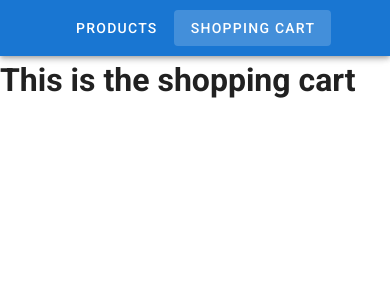
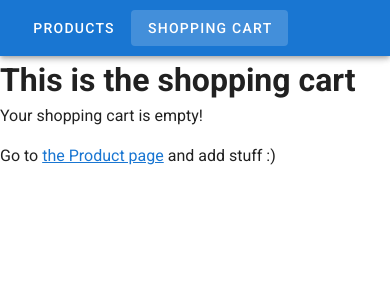
Before and after one commit to Martijndewin/vue-app-martijn-de-win, a Vue app: page /shoppingcart in a window 390 px wide. Shown: the top 300 px of the page. Built offline with nearby package versions, Linux system fonts and the light colour scheme.

Commit message:
feat(): add styling for mobile - add media query to fit mobile screen - add some styling to text - add ui for empty shopping cart

```diff
--- a/src/App.vue
+++ b/src/App.vue
@@ -1,6 +1,7 @@
 <template>
   <v-app>
-    <v-app-bar app color="primary" dark class="d-flex justify-center">
+    <v-app-bar app color="primary" dark>
+      <div class="appBarNavigationContainer">
         <v-btn to="/" text>
           products
         </v-btn>
@@ -8,10 +9,11 @@
         <v-btn to="/shoppingcart" text>
           shopping cart
         </v-btn>
+      </div>
     </v-app-bar>
 
     <v-main>
-      <router-view />
+      <router-view class="router-view" />
     </v-main>
   </v-app>
 </template>
@@ -25,3 +27,30 @@ export default {
   })
 };
 </script>
+<style>
+.content-wrapper {
+  width: 100%;
+  height: 100%;
+  position: absolute;
+  bottom: 0;
+  left: 0;
+  right: 0;
+  top: 0;
+  padding-left: 30px;
+  padding-right: 30px;
+}
+
+.appBarNavigationContainer,
+.router-view {
+  width: 1200px;
+  margin: 20px auto;
+}
+
+@media (max-width: 1264px) {
+  .appBarNavigationContainer,
+  .router-view {
+    width: 100%;
+    margin: 0 auto;
+  }
+}
+</style>
--- a/src/components/ShoppingCartItem.vue
+++ b/src/components/ShoppingCartItem.vue
@@ -1,5 +1,5 @@
 <template>
-  <div>
+  <div class="shoppingCartItem mb-6">
     <v-card>
       <v-app-bar flat>
         <v-toolbar-title>
@@ -27,5 +27,3 @@ export default {
   }
 };
 </script>
-
-<style></style>
--- a/src/views/Home.vue
+++ b/src/views/Home.vue
@@ -1,6 +1,6 @@
 <template>
   <div class="home">
-    <h1>Products</h1>
+    <h1 class="pl-3">Products</h1>
     <ProductBrandCardVue
       v-for="product in products"
       :key="product.slug"
--- a/src/views/ShoppingCart.vue
+++ b/src/views/ShoppingCart.vue
@@ -1,6 +1,7 @@
 <template>
   <div class="shoppingCart">
     <h1>This is the shopping cart</h1>
+    <div v-if="shoppingCartItems.length">
       <ShoppingCartItem
         v-for="shoppingCartItem in shoppingCartItems"
         :key="shoppingCartItem.id"
@@ -10,7 +11,16 @@
         :quantity="shoppingCartItem.quantity"
       />
       <div class="pa-6 float-right">
-      <p v-if="shoppingCartItems.length">total: €{{ shoppingCartTotal }}</p>
+        <p>total: €{{ shoppingCartTotal }}</p>
+      </div>
+    </div>
+    <div v-else>
+      <!-- if cart is empty -->
+      <p>Your shopping cart is empty!</p>
+      <p>
+        Go to <router-link to="/">the Product page</router-link> and add stuff
+        :)
+      </p>
     </div>
   </div>
 </template>
```
Lines whose indentation alone changed are shown as unchanged.
